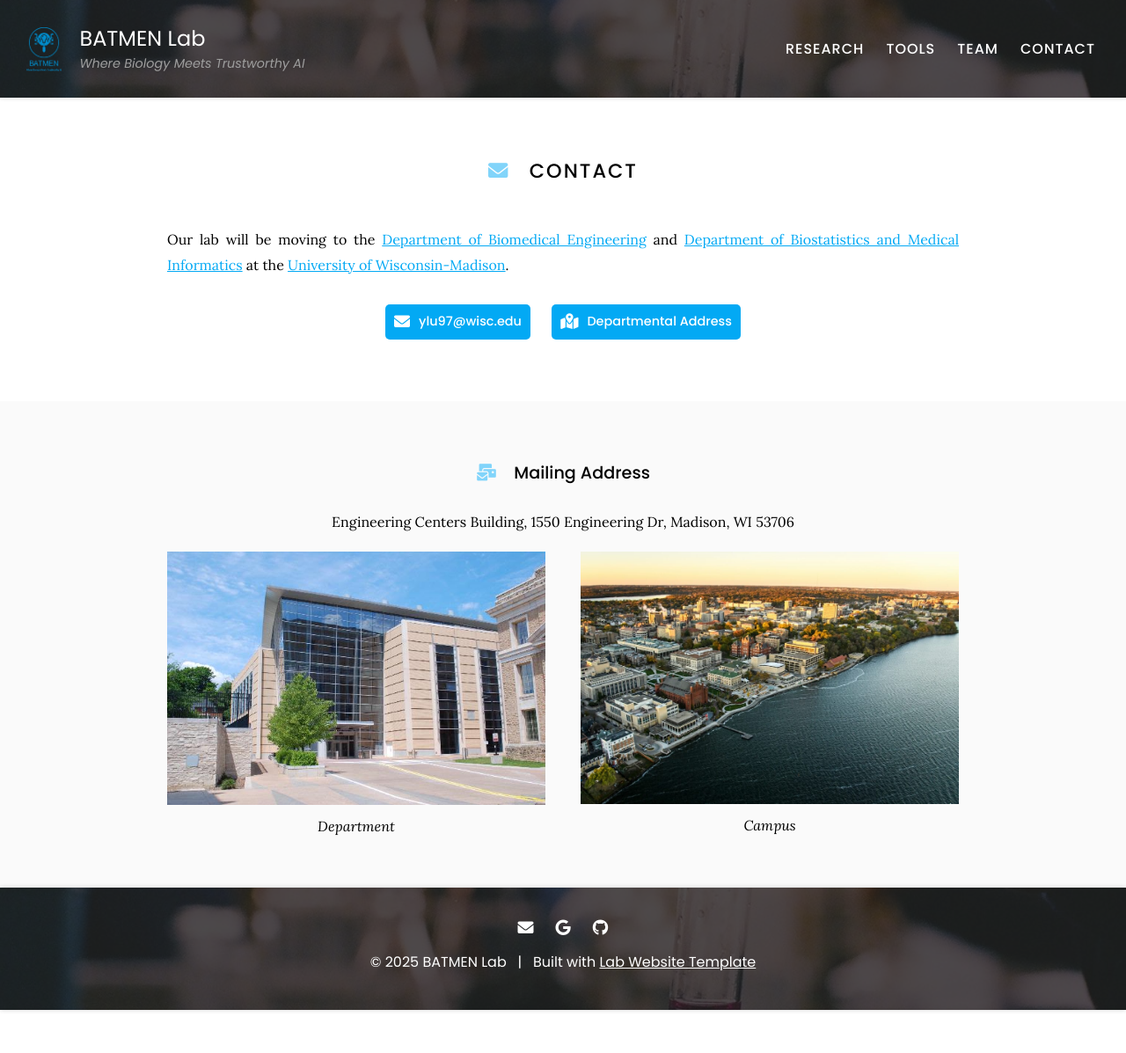
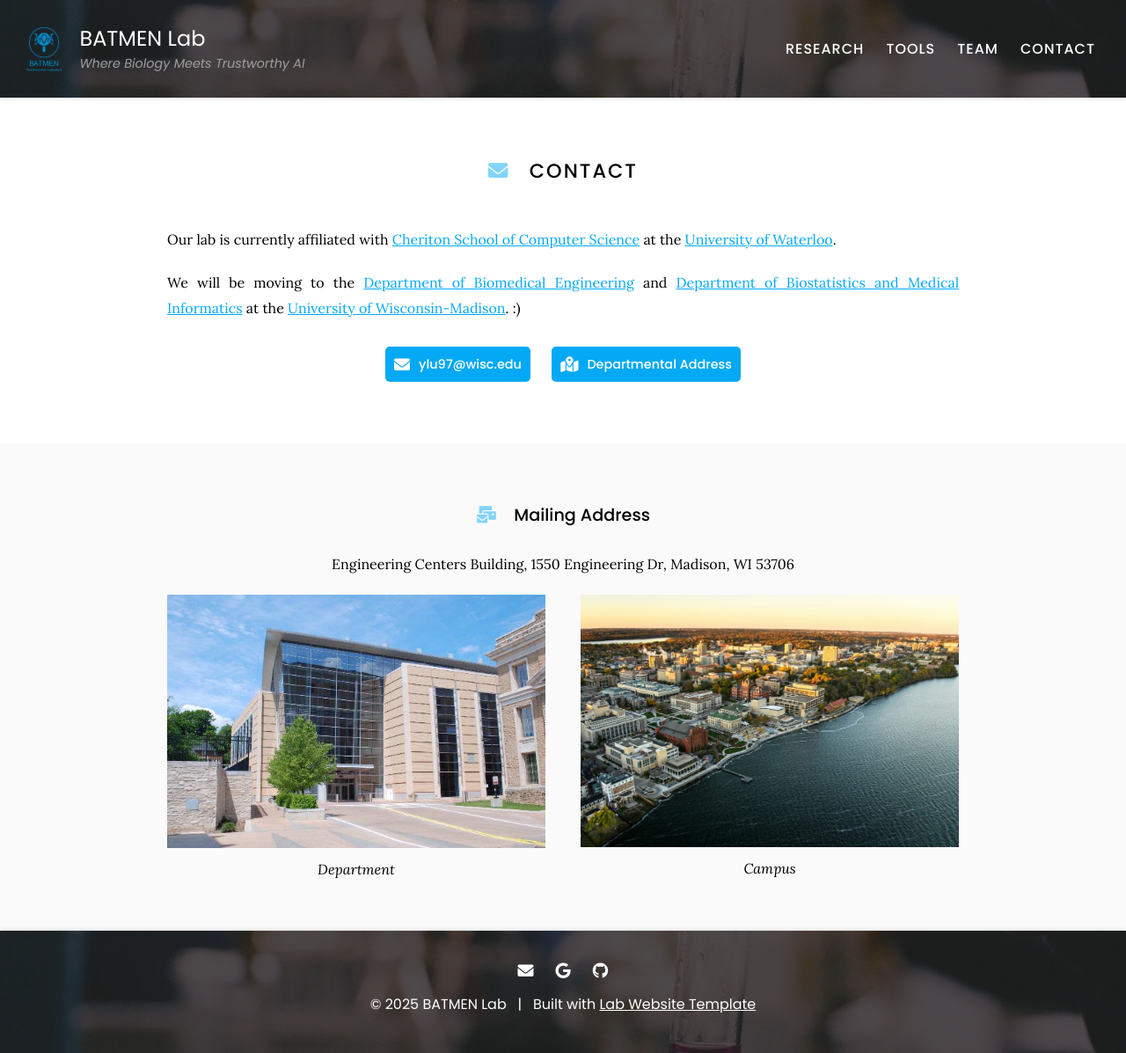
Before and after one commit to batmen-lab/batmen-lab.github.io, a Jekyll site: the page built from contact/index.md, in a window 1280 px wide. Shown: the whole page at 88% size. Built offline with Jekyll 4.4.1, drawn with Linux system fonts in a browser that asks for light colours; before the commit the page ends 1148 px from its top, so only the background shows below that.

Commit message:
add some changes

```diff
--- a/contact/index.md
+++ b/contact/index.md
@@ -7,7 +7,9 @@ nav:
 
 # <i class="fas fa-envelope"></i>Contact
 
-Our lab will be moving to the [Department of Biomedical Engineering](https://engineering.wisc.edu/departments/biomedical-engineering) and [Department of Biostatistics and Medical Informatics](https://biostat.wiscweb.wisc.edu/) at the [University of Wisconsin-Madison](https://www.wisc.edu).
+Our lab is currently affiliated with [Cheriton School of Computer Science](https://cs.uwaterloo.ca) at the [University of Waterloo](https://uwaterloo.ca/).
+
+We will be moving to the [Department of Biomedical Engineering](https://engineering.wisc.edu/departments/biomedical-engineering) and [Department of Biostatistics and Medical Informatics](https://biostat.wiscweb.wisc.edu/) at the [University of Wisconsin-Madison](https://www.wisc.edu). :)
 
 {%
   include link.html
```
Also changed, not shown: index.md (+1 -1 lines).
